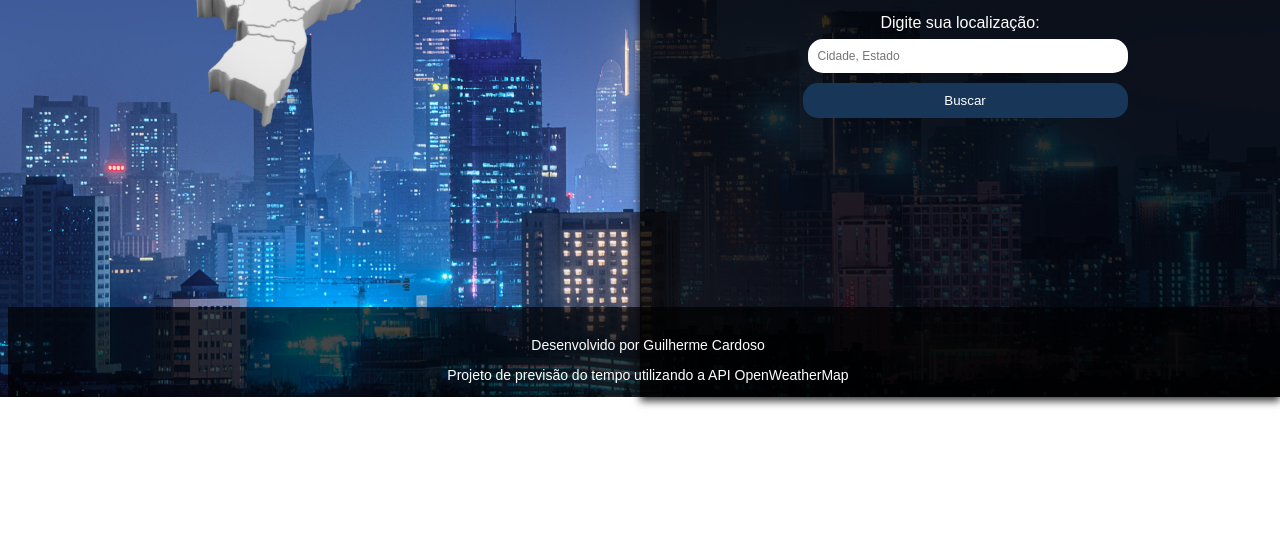
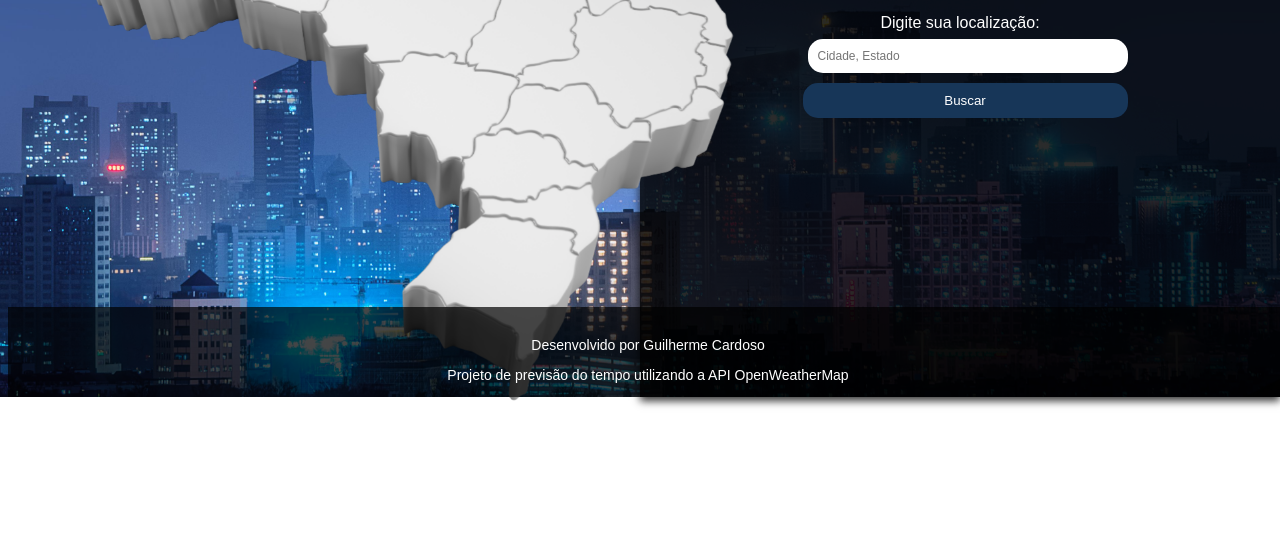
Before and after one commit to Guisc89/Projeto-Previs-o-do-tempo, a plain HTML site: page index.html in a window 1280 px wide. Shown: the part 403-960 px from the top of the page. Before the commit the page ends 800 px from the top, so only its background shows below. Drawn offline with Linux system fonts and the light colour scheme.

Commit message:
atualização do Mapa

```diff
--- a/scr/style.css
+++ b/scr/style.css
@@ -71,10 +71,8 @@
 
 .image-container {
     display: flex;
-    padding-top: 10%;
-    padding-left: 2%;
-    width: 50rem;
-    height: 30rem;
+    padding-left: 3%;
+    height: 60rem;
     pointer-events: none;
     position: absolute; /* não deixa empurrar os outros elementos */
     top: 0;
```
